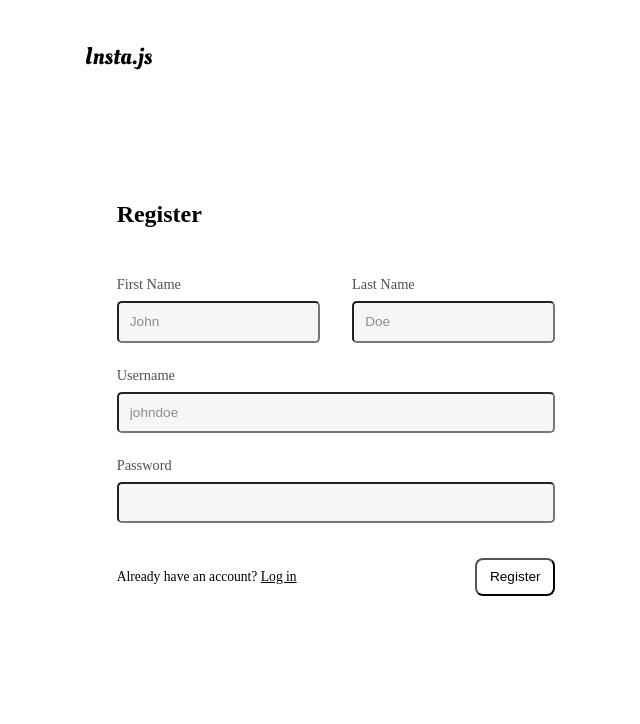
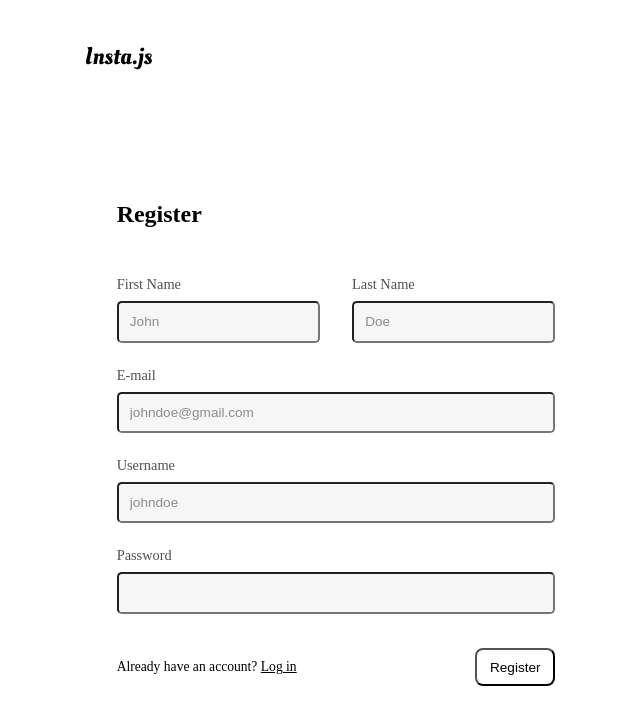
Before and after one commit to yuri-raiter/Insta.js, a Next.js app: page /register in a window 1280 px wide. Shown: the top 724 px of the page, without its empty margins (304-944 px from the left). Built offline with nearby package versions, Linux system fonts and the light colour scheme.

Commit message:
start implementing firebase

```diff
--- a/package.json
+++ b/package.json
@@ -8,6 +8,7 @@
     "lint": "next lint"
   },
   "dependencies": {
+    "firebase": "^9.6.6",
     "formik": "^2.2.9",
     "next": "12.0.9",
     "react": "17.0.2",
--- a/pages/login/index.tsx
+++ b/pages/login/index.tsx
@@ -1,5 +1,5 @@
 import LoginRegisterCard from '../../components/LoginRegisterCard.tsx'
-import { User, Key } from 'react-feather'
+import { Key, Mail } from 'react-feather'
 import styles from './styles.module.scss'
 
 export default function Login() {
@@ -7,8 +7,8 @@ export default function Login() {
     <LoginRegisterCard title='Log in'>
       <div className={styles.credentials}>
         <div className={styles['input-icons']}>
-          <User />
-          <input type="text" placeholder='Your username' />
+          <Mail />
+          <input type="email" placeholder='E-mail' />
         </div>
         <div className={styles['input-icons']}>
           <Key />
--- a/pages/register/index.tsx
+++ b/pages/register/index.tsx
@@ -8,12 +8,14 @@ export default function Register() {
     initialValues: {
       firstName: '',
       lastName: '',
+      email: '',
       username: '',
       password: '',
     },
     validationSchema: Yup.object({
       firstName: Yup.string().required('Required'),
       lastName: Yup.string().required('Required'),
+      email: Yup.string().email('Must be a valid e-mail').required('Required'),
       username: Yup.string().required('Required'),
       password: Yup.string().required('Required').max(8, 'Maximum of 8 digits')
     }),
@@ -22,11 +24,11 @@ export default function Register() {
 
   return (
     <LoginRegisterCard title='Register'>
-      <form onSubmit={formik.handleSubmit}className={styles['user-data']}>
+      <form onSubmit={formik.handleSubmit} className={styles['user-data']}>
         <div className={styles.name}>
           <div className={styles['input-label-message']}>
             <div className={styles['input-label']}>
-              <label htmlFor="first-name">First Name</label>
+              <label htmlFor="firstname">First Name</label>
               <input
                 id='firstName'
                 name='firstName'
@@ -43,7 +45,7 @@ export default function Register() {
           </div>
           <div className={styles['input-label-message']}>
             <div className={styles['input-label']}>
-              <label htmlFor="last-name">Last Name</label>
+              <label htmlFor="lastname">Last Name</label>
               <input
                 id='lastName'
                 name='lastName'
@@ -59,7 +61,24 @@ export default function Register() {
             ) : null}
           </div>
         </div>
-        <div className={styles['username-password']}>
+        <div className={styles['email-username-password']}>
+          <div className={styles['input-label-message']}>
+            <div className={styles['input-label']}>
+              <label htmlFor="email">E-mail</label>
+              <input
+                id='email'
+                name='email'
+                type="email"
+                placeholder="johndoe@gmail.com"
+                onChange={formik.handleChange}
+                onBlur={formik.handleBlur}
+                value={formik.values.email}
+              />
+            </div>
+            {formik.touched.email && formik.errors.email ? (
+              <p>{formik.errors.email}</p>
+            ) : null}
+          </div>
           <div className={styles['input-label-message']}>
             <div className={styles['input-label']}>
               <label htmlFor="username">Username</label>
--- a/pages/register/styles.module.scss
+++ b/pages/register/styles.module.scss
@@ -49,7 +49,7 @@
   }
 }
 
-.username-password {
+.email-username-password {
   .input-label-message + .input-label-message {
     margin-top: 1.5rem;
   }
```
Also changed, not shown: firebase.ts (added, +18 -0 lines), 1 other file (tests, documents, lock files or other folders).
